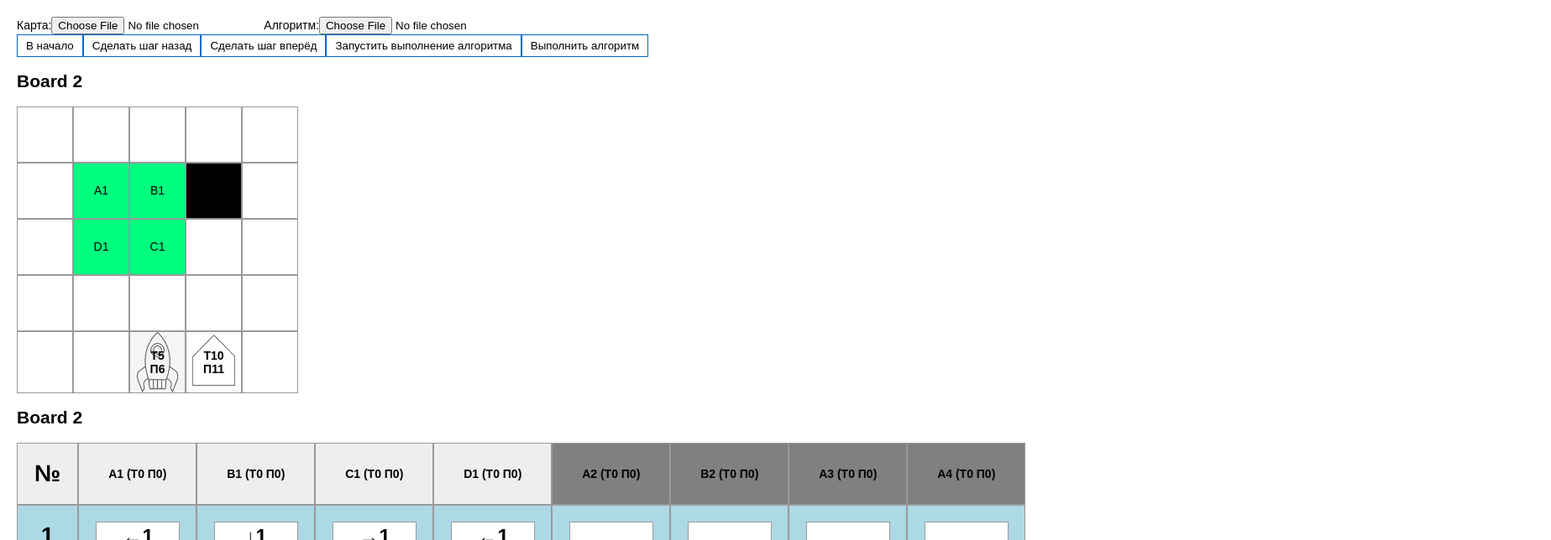
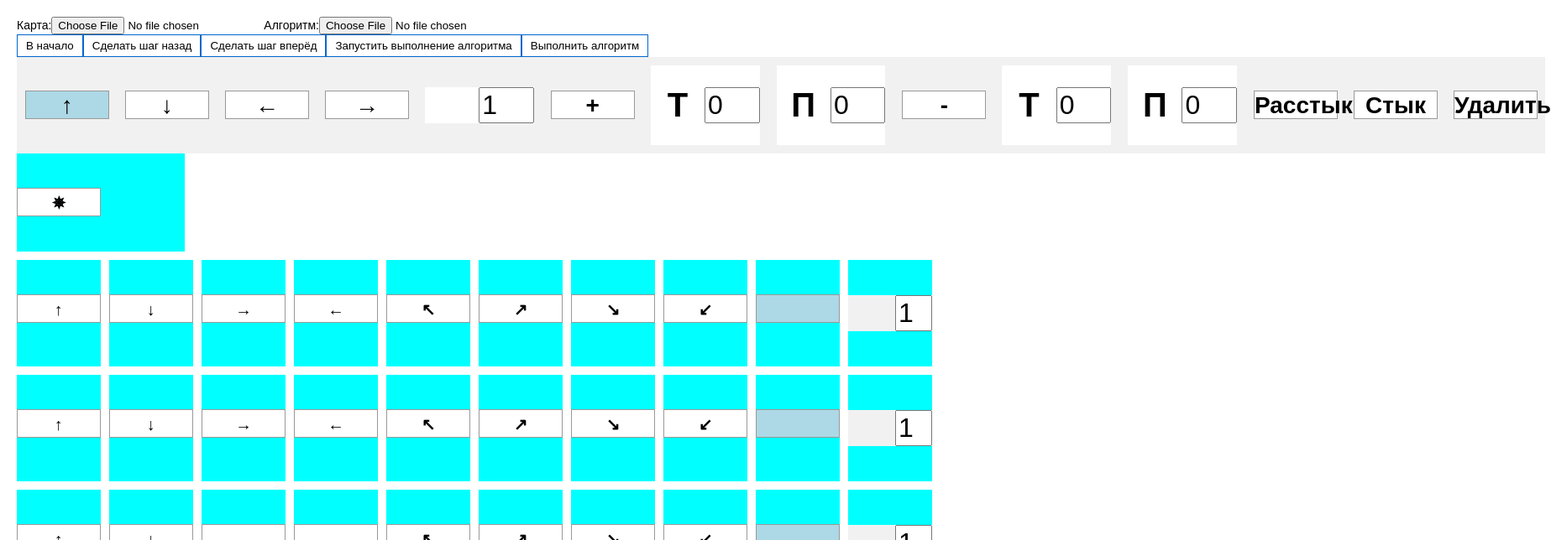
Before and after one commit to Iskusnik/roi_robotov_on_react_redux, a React (Create React App) app: page / in a window 1280 px wide. Shown: the top 644 px of the page at 84% size, 1847 px wide, since content can reach past the window. Built offline with nearby package versions, Linux system fonts and the light colour scheme.

Commit message:
N строки

```diff
--- a/src/App.js
+++ b/src/App.js
@@ -9,21 +9,27 @@ import GameBoard from "./components/gameBoard";
 
 const App = () => (
     <div className="row mt-5">
-      <div className="col-md-4 offset-md-1">
-          <GameButtonsMenu/>
+        <div className="col-md-4 offset-md-1">
 
-          <h2>Board 2</h2>
-          <GameBoard/>
+            <GameButtonsMenu/>
+            <div className="flex-container-menu">
 
-          <h2>Board 2</h2>
-          <CodeBoard/>
+                <div style={{overflow: 'auto', height:'50%', width:'50%', backgroundColor:'white', margin: '0 auto'}}>
+                    <GameBoard/>
+                </div>
+                <CodeButtonsMenu/>
+            </div>
 
-          <CodeButtonsMenu/>
-      </div>
+            <h2>Board 2</h2>
+            <CodeBoard/>
+        </div>
     </div>
 );
 
 /*
+<div className="container">
+                <div className="flex-container">
+
 <Board />
 function App() {
   return (
--- a/src/components/codeBoard.js
+++ b/src/components/codeBoard.js
@@ -23,10 +23,12 @@ const mapStateToProps = state => {
 };
 
 const CodeBoard = ({ rows, selectedRow, bots }) => (
-    <div className="divTable">
-        {rows.map((row, index) => {
-            return <Row row={row} y={index} boardType={CODE} selectedRow={selectedRow} bots={bots}/>
-        })}
+    <div style={{overflow: 'auto', height:'1000px', width:'100%'}}>
+        <div className="divTable">
+            {rows.map((row, index) => {
+                return <Row row={row} y={index} boardType={CODE} selectedRow={selectedRow} bots={bots}/>
+            })}
+        </div>
     </div>
 );
 
--- a/src/components/codeButton.js
+++ b/src/components/codeButton.js
@@ -61,7 +61,7 @@ class CodeButton extends Component{
     {
         return (
             <div>
-                <button className="square" onClick={this.handleClick} disabled={this.props.disabled}>
+                <button className="square" onClick={this.handleClick} disabled={this.props.disabled} style={{ fontWeight: 'bolder', fontSize: '70%'}}>
                     {
                         commandToText(this.props.butCom)
                     }
--- a/src/components/codeInputNumber.js
+++ b/src/components/codeInputNumber.js
@@ -26,7 +26,7 @@ class CodeInputNumber extends Component{
     render()
     {
         return (
-            <div className="flex-container">
+            <div className="flex-container" style={{ fontWeight: 'bolder', fontSize: '100%', width:'100%'}}>
                 <div>
                     {this.props.name}
                 </div>
--- a/src/components/componentsStyles.css
+++ b/src/components/componentsStyles.css
@@ -59,6 +59,7 @@ ol, ul {
     width: 10%;
     text-align: center;
     table-layout: fixed;
+
 }
 .divTableRow {
     display: table-row;
@@ -171,13 +172,20 @@ ol, ul {
 }
 
 .flex-container > div {
-    background-color: DodgerBlue;
-    color: white;
+    background-color: white;
+    color: black;
     width: 100px;
     margin: 10px;
     text-align: center;
+    align-items: center;
     line-height: 75px;
-    font-size: 30px;
+    font-size: 30pt;
+    //font-weight: bolder;
+}
+input[type="number"]
+{
+    width: 100%;
+    font-size:24pt;
 }
 
 .compose-main-container {
@@ -203,6 +211,16 @@ ol, ul {
 }
 
 
+.flex-container-menu {
+    display: flex;
+    //background-color: #61dafb;
+    align-items: flex-start;
+}
+
+
+
+
+
 
 button {
     border: 1px solid #0066cc;
--- a/src/components/square.js
+++ b/src/components/square.js
@@ -31,7 +31,7 @@ class CodeSquare extends Component{
                     if (this.props.x !== 0)
                         return (
                             <div className="divTableCell">
-                                <button className="square" onClick={this.handleClick}>
+                                <button className="square" onClick={this.handleClick} style={{ fontWeight: 'bolder', fontSize: '200%'}}>
                                     {
                                         this.props.value
                                     }
```
